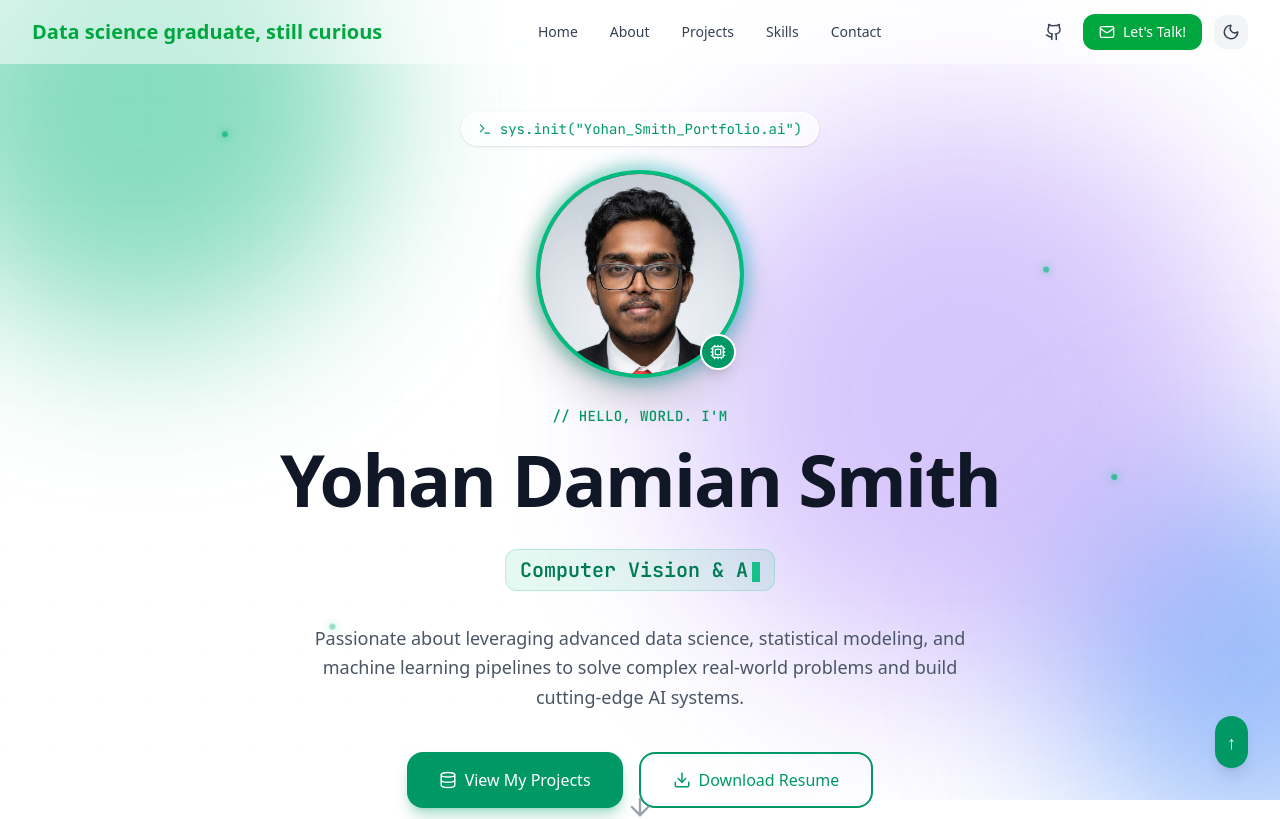
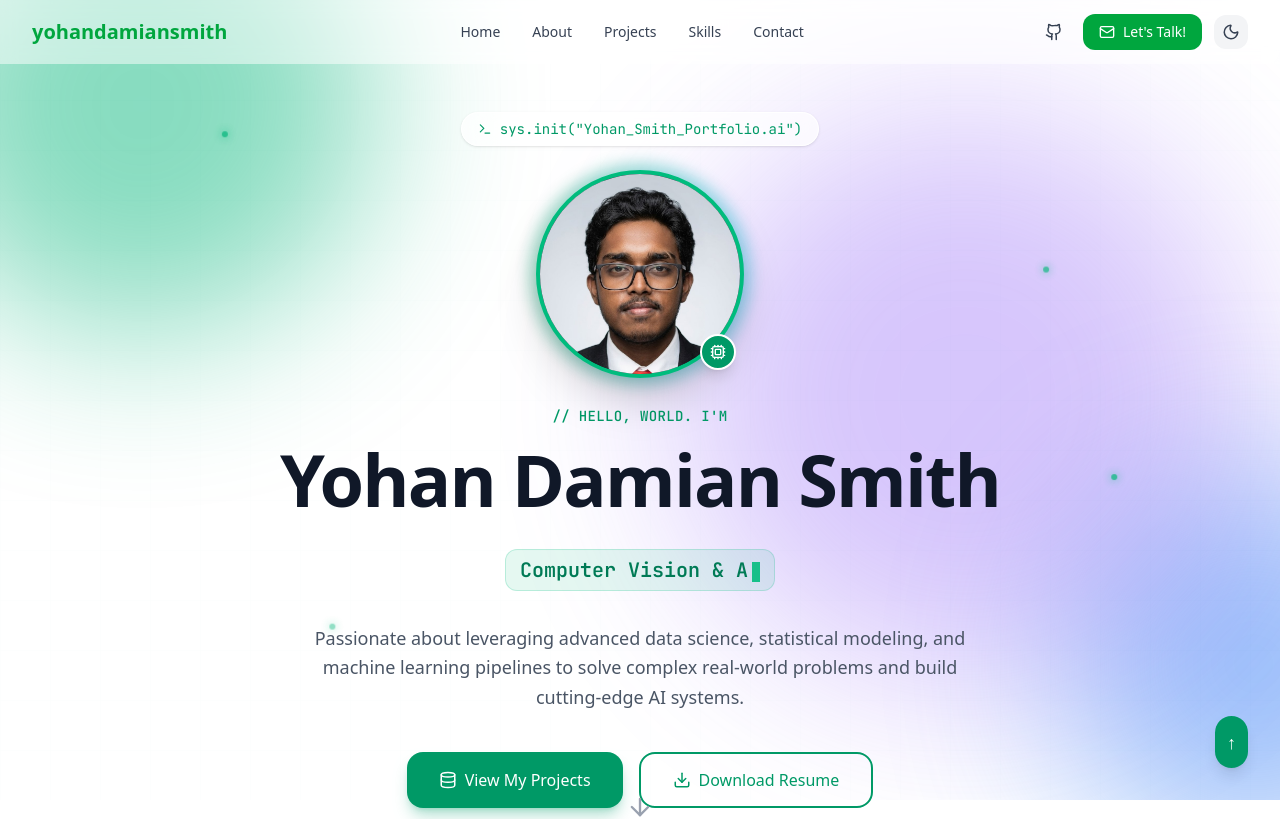
Before and after one commit to yohansmith/my-portfolio, a Next.js app: page / in a window 1280 px wide. Shown: the top 819 px of the page. Built offline with nearby package versions, Linux system fonts and the light colour scheme.

Commit message:
Updated content

```diff
--- a/src/components/Navbar.tsx
+++ b/src/components/Navbar.tsx
@@ -89,7 +89,7 @@ export default function Navbar() {
             className="text-lg md:text-xl font-bold text-gray-900 dark:text-white"
           >
             <span className="text-green-600 dark:text-green-400">
-              Data science graduate, still curious
+              yohandamiansmith
             </span>
           </Link>
 
```
